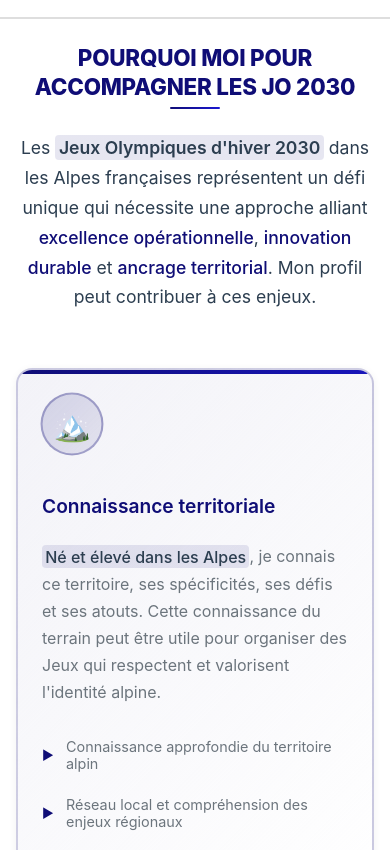
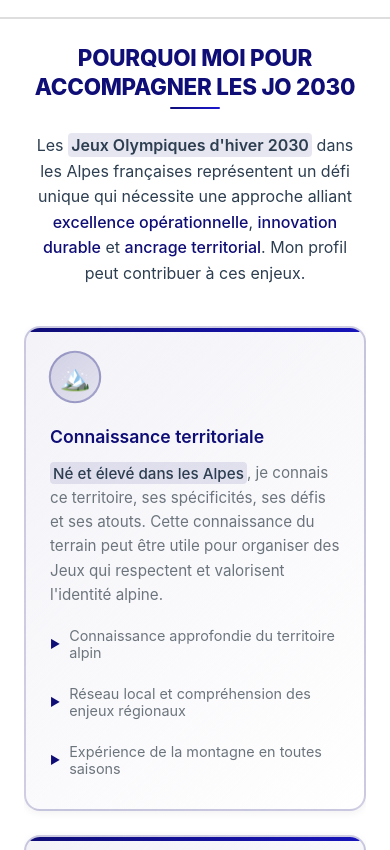
Before and after one commit to PierreGAMEN/candidature_JO, a Vue app: page / in a window 390 px wide. Shown: the part 7940-8790 px from the top of the page. Built offline with nearby package versions, Linux system fonts and the light colour scheme.

Commit message:
refactor: amélioration de la mise en page et de la réactivité dans le composant Motivation

```diff
--- a/src/components/specific/Motivation.vue
+++ b/src/components/specific/Motivation.vue
@@ -143,10 +143,16 @@ import SectionPart from '../sectionPart.vue';
 <style scoped lang="scss">
 @use '@/styles/variables' as *;
 
+* {
+    box-sizing: border-box;
+}
+
 .motivation-content {
     max-width: 1200px;
     margin: 0 auto;
     padding: 0;
+    width: 100%;
+    overflow-x: hidden;
 }
 
 .intro-section {
@@ -176,9 +182,11 @@ import SectionPart from '../sectionPart.vue';
 
 .arguments-section {
     display: grid;
-    grid-template-columns: repeat(auto-fit, minmax(350px, 1fr));
+    grid-template-columns: repeat(auto-fit, minmax(min(300px, 100%), 1fr));
     gap: var(--spacing-lg);
     margin: var(--spacing-xl) 0;
+    width: 100%;
+    overflow: hidden;
 }
 
 .argument-card {
@@ -455,14 +463,29 @@ import SectionPart from '../sectionPart.vue';
 }
 
 // Responsive Design
-@media (max-width: 768px) {
+@media screen and (max-width: 1024px) {
+    .arguments-section {
+        grid-template-columns: repeat(auto-fit, minmax(min(280px, 100%), 1fr));
+        gap: var(--spacing-md);
+    }
+}
+
+@media screen and (max-width: 768px) {
+    .motivation-content {
+        padding: 0 var(--spacing-xs);
+    }
+
     .arguments-section {
         grid-template-columns: 1fr;
         gap: var(--spacing-md);
+        margin: var(--spacing-lg) 0;
     }
 
     .argument-card {
         padding: var(--spacing-lg);
+        margin: 0;
+        width: 100%;
+        box-sizing: border-box;
 
         .arg-icon {
             width: 60px;
@@ -473,16 +496,94 @@ import SectionPart from '../sectionPart.vue';
 
     .synthese-section {
         padding: var(--spacing-lg);
+        margin: var(--spacing-lg) 0;
+    }
+
+    .intro-text {
+        font-size: 1.1rem;
+        padding: 0 var(--spacing-sm);
     }
 }
 
-@media (max-width: 480px) {
+@media screen and (max-width: 480px) {
+    .motivation-content {
+        padding: 0 var(--spacing-xs);
+        max-width: 100%;
+        overflow-x: hidden;
+    }
+
+    .intro-section {
+        margin-bottom: var(--spacing-lg);
+    }
+
+    .intro-text {
+        font-size: 1rem;
+        line-height: 1.6;
+        padding: 0 var(--spacing-xs);
+    }
+
+    .arguments-section {
+        gap: var(--spacing-sm);
+        margin: var(--spacing-md) 0;
+    }
+
     .argument-card {
         padding: var(--spacing-md);
+        margin: 0 0 var(--spacing-sm) 0;
+
+        .arg-icon {
+            width: 50px;
+            height: 50px;
+            font-size: 1.5rem;
+            margin-bottom: var(--spacing-md);
+        }
+
+        .arg-content {
+            h3 {
+                font-size: 1.1rem;
+                margin-bottom: var(--spacing-sm);
+            }
+
+            p {
+                font-size: 0.95rem;
+                line-height: 1.6;
+                margin-bottom: var(--spacing-sm);
+            }
+        }
+    }
+
+    .argument-points {
+        li {
+            font-size: 0.9rem;
+            padding: var(--spacing-xs) 0;
+            padding-left: 1.2rem;
+
+            &::before {
+                font-size: 0.7rem;
+            }
+        }
+    }
+
+    .synthese-section {
+        padding: var(--spacing-md);
+        margin: var(--spacing-md) 0;
+
+        .synthese-content h3 {
+            font-size: 1.3rem;
+        }
     }
 
     .synthese-quote {
-        font-size: clamp(1rem, 4vw, 1.2rem);
+        font-size: 1rem;
+        line-height: 1.6;
+    }
+
+    .call-to-action {
+        padding: var(--spacing-md);
+
+        .cta-text {
+            font-size: 0.95rem;
+        }
     }
 }
 </style>
```
